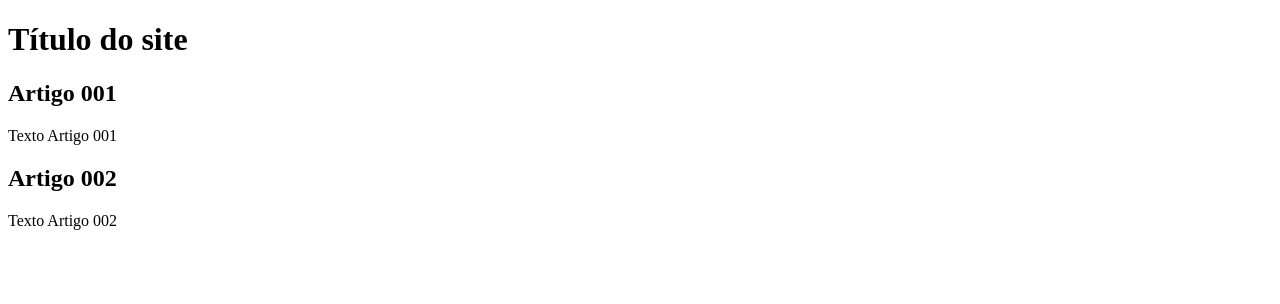
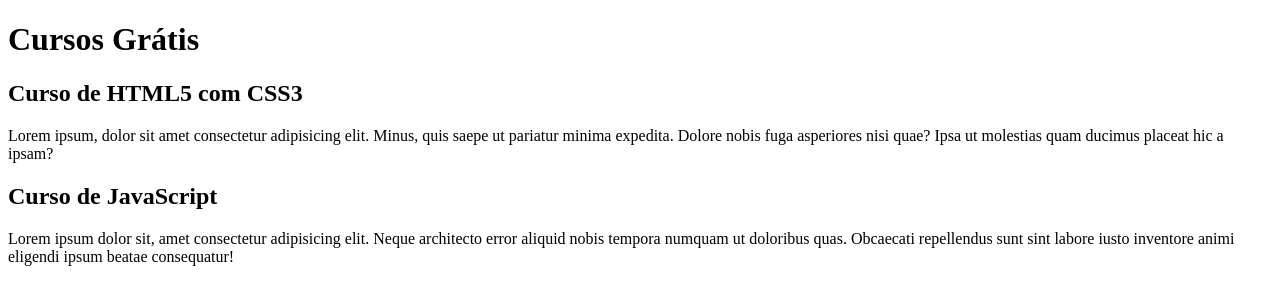
Before and after one commit to kankiryy/projeto-site, a plain HTML site: page index.html in a window 1280 px wide. Drawn offline with Linux system fonts and the light colour scheme.

Commit message:
comecei a escreve o conteudo

```diff
--- a/index.html
+++ b/index.html
@@ -8,15 +8,15 @@
 <body>
     <main>
         <header>
-            <h1>Título do site</h1>
+            <h1>Cursos Grátis</h1>
         </header>
         <article>
-            <h2>Artigo 001</h2>
-            <p>Texto Artigo 001</p>
+            <h2>Curso de HTML5 com CSS3</h2>
+            <p>Lorem ipsum, dolor sit amet consectetur adipisicing elit. Minus, quis saepe ut pariatur minima expedita. Dolore nobis fuga asperiores nisi quae? Ipsa ut molestias quam ducimus placeat hic a ipsam?</p>
         </article>
         <article>
-            <h2>Artigo 002</h2>
-            <p>Texto Artigo 002</p>
+            <h2>Curso de JavaScript</h2>
+            <p>Lorem ipsum dolor sit, amet consectetur adipisicing elit. Neque architecto error aliquid nobis tempora numquam ut doloribus quas. Obcaecati repellendus sunt sint labore iusto inventore animi eligendi ipsum beatae consequatur!</p>
         </article>
     </main>
 </body>
```
